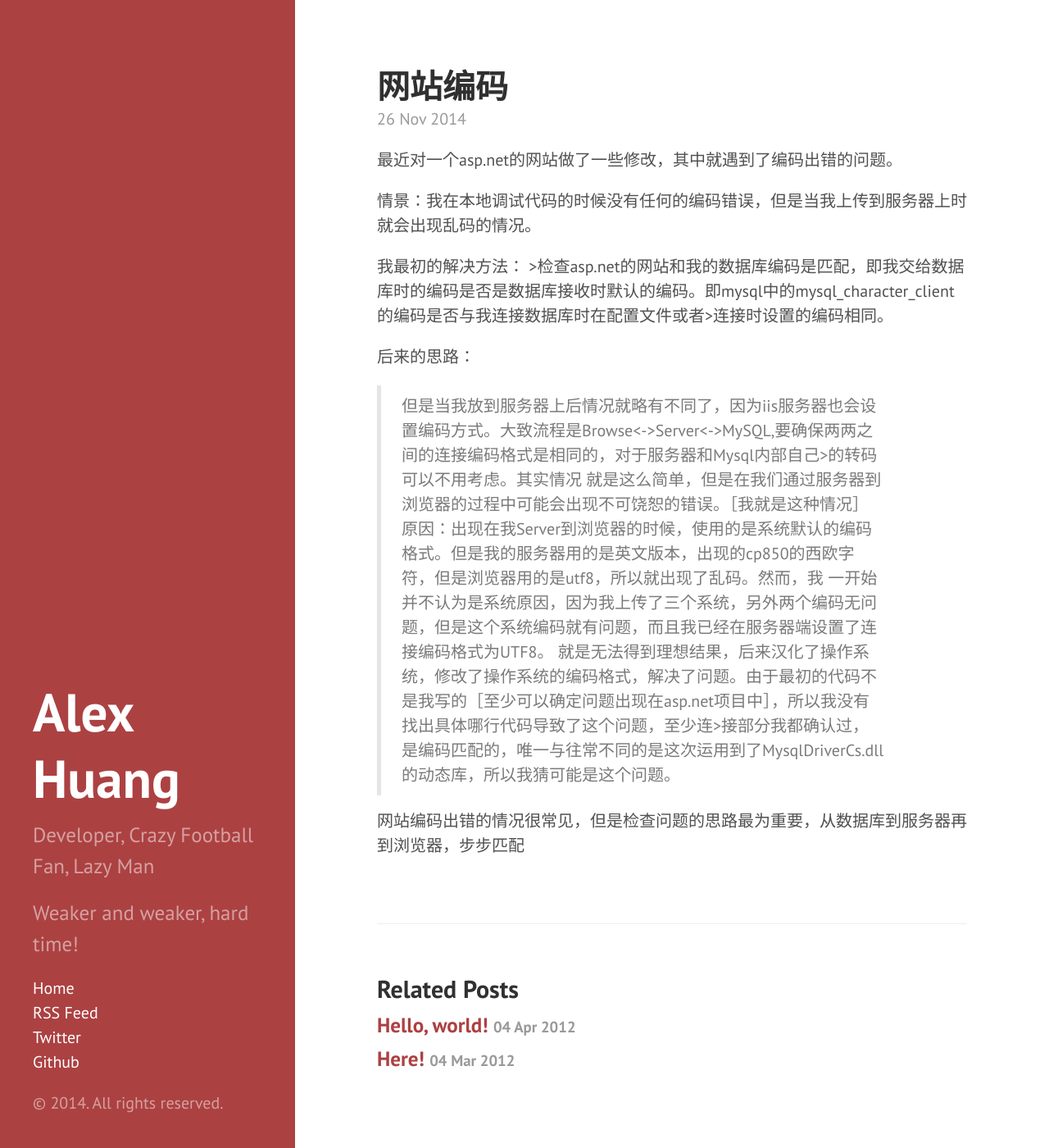
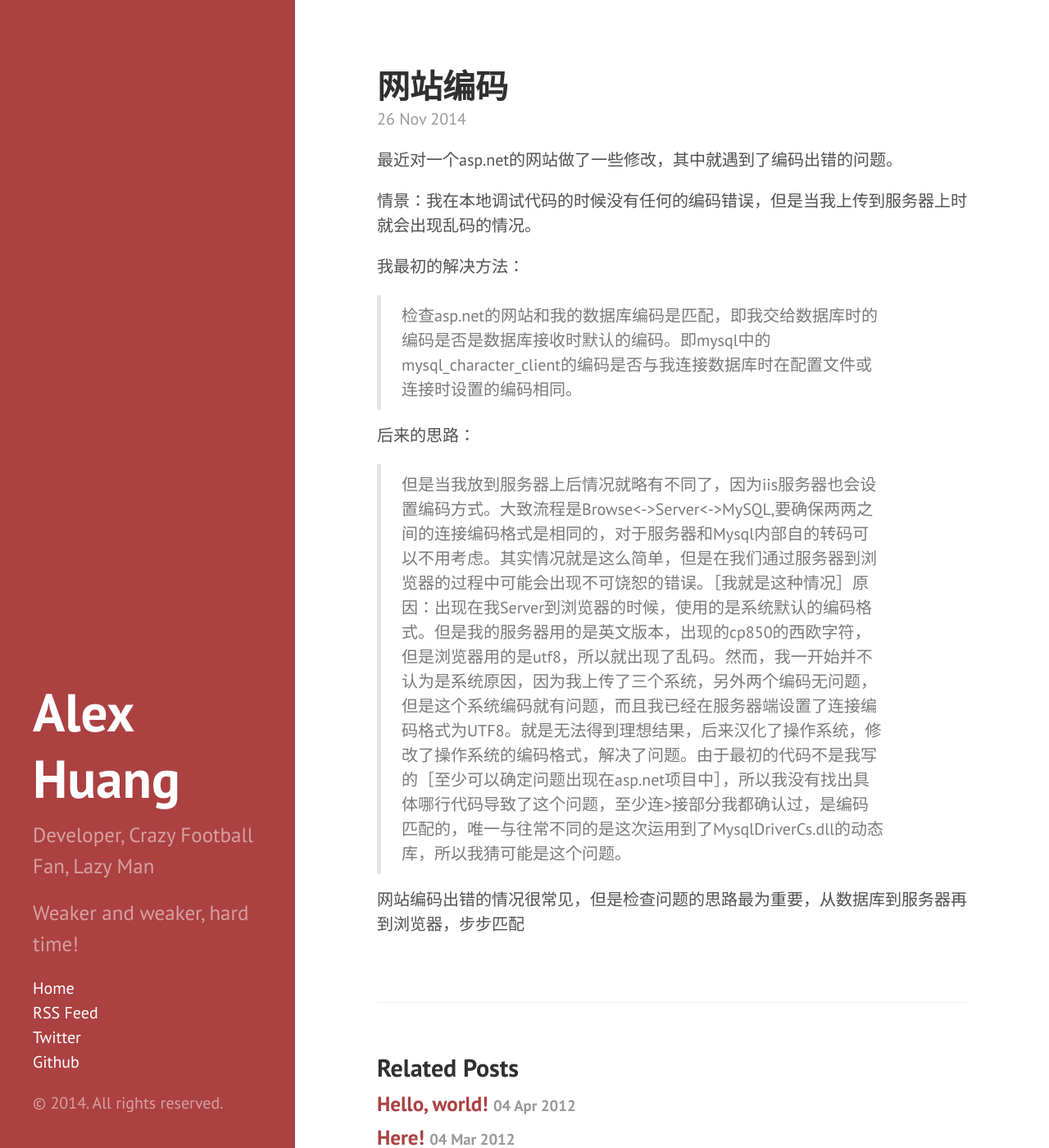
Before and after one commit to huanghaihui/alexhuang, a Jekyll site: the page built from _posts/2014-11-26-Web-Encoding.md, in a window 1280 px wide and 1400 px high. Shown: the whole window at 82% size. Built offline with Jekyll 4.4.1, drawn with Linux system fonts in a browser that asks for light colours.

Commit message:
encoding-md2

```diff
--- a/_posts/2014-11-26-Web-Encoding.md
+++ b/_posts/2014-11-26-Web-Encoding.md
@@ -6,13 +6,9 @@ permalink: /2014/11/encoding
 
 <p>最近对一个asp.net的网站做了一些修改，其中就遇到了编码出错的问题。</p>
 <p>情景：我在本地调试代码的时候没有任何的编码错误，但是当我上传到服务器上时就会出现乱码的情况。</p>
-<p>我最初的解决方法：
->检查asp.net的网站和我的数据库编码是匹配，即我交给数据库时的编码是否是数据库接收时默认的编码。即mysql中的mysql_character_client的编码是否与我连接数据库时在配置文件或者>连接时设置的编码相同。
-</p>
+<p>我最初的解决方法：</p>
+>检查asp.net的网站和我的数据库编码是匹配，即我交给数据库时的编码是否是数据库接收时默认的编码。即mysql中的mysql_character_client的编码是否与我连接数据库时在配置文件或连接时设置的编码相同。
+
 <p>后来的思路：</p>
->但是当我放到服务器上后情况就略有不同了，因为iis服务器也会设置编码方式。大致流程是Browse<->Server<->MySQL,要确保两两之间的连接编码格式是相同的，对于服务器和Mysql内部自己>的转码可以不用考虑。其实情况
-> 就是这么简单，但是在我们通过服务器到浏览器的过程中可能会出现不可饶恕的错误。［我就是这种情况］
->原因：出现在我Server到浏览器的时候，使用的是系统默认的编码格式。但是我的服务器用的是英文版本，出现的cp850的西欧字符，但是浏览器用的是utf8，所以就出现了乱码。然而，我
->一开始并不认为是系统原因，因为我上传了三个系统，另外两个编码无问题，但是这个系统编码就有问题，而且我已经在服务器端设置了连接编码格式为UTF8。
->就是无法得到理想结果，后来汉化了操作系统，修改了操作系统的编码格式，解决了问题。由于最初的代码不是我写的［至少可以确定问题出现在asp.net项目中］，所以我没有找出具体哪行代码导致了这个问题，至少连>接部分我都确认过，是编码匹配的，唯一与往常不同的是这次运用到了MysqlDriverCs.dll的动态库，所以我猜可能是这个问题。
+>但是当我放到服务器上后情况就略有不同了，因为iis服务器也会设置编码方式。大致流程是Browse<->Server<->MySQL,要确保两两之间的连接编码格式是相同的，对于服务器和Mysql内部自的转码可以不用考虑。其实情况就是这么简单，但是在我们通过服务器到浏览器的过程中可能会出现不可饶恕的错误。［我就是这种情况］原因：出现在我Server到浏览器的时候，使用的是系统默认的编码格式。但是我的服务器用的是英文版本，出现的cp850的西欧字符，但是浏览器用的是utf8，所以就出现了乱码。然而，我一开始并不认为是系统原因，因为我上传了三个系统，另外两个编码无问题，但是这个系统编码就有问题，而且我已经在服务器端设置了连接编码格式为UTF8。就是无法得到理想结果，后来汉化了操作系统，修改了操作系统的编码格式，解决了问题。由于最初的代码不是我写的［至少可以确定问题出现在asp.net项目中］，所以我没有找出具体哪行代码导致了这个问题，至少连>接部分我都确认过，是编码匹配的，唯一与往常不同的是这次运用到了MysqlDriverCs.dll的动态库，所以我猜可能是这个问题。
 <p>网站编码出错的情况很常见，但是检查问题的思路最为重要，从数据库到服务器再到浏览器，步步匹配</p>
```
